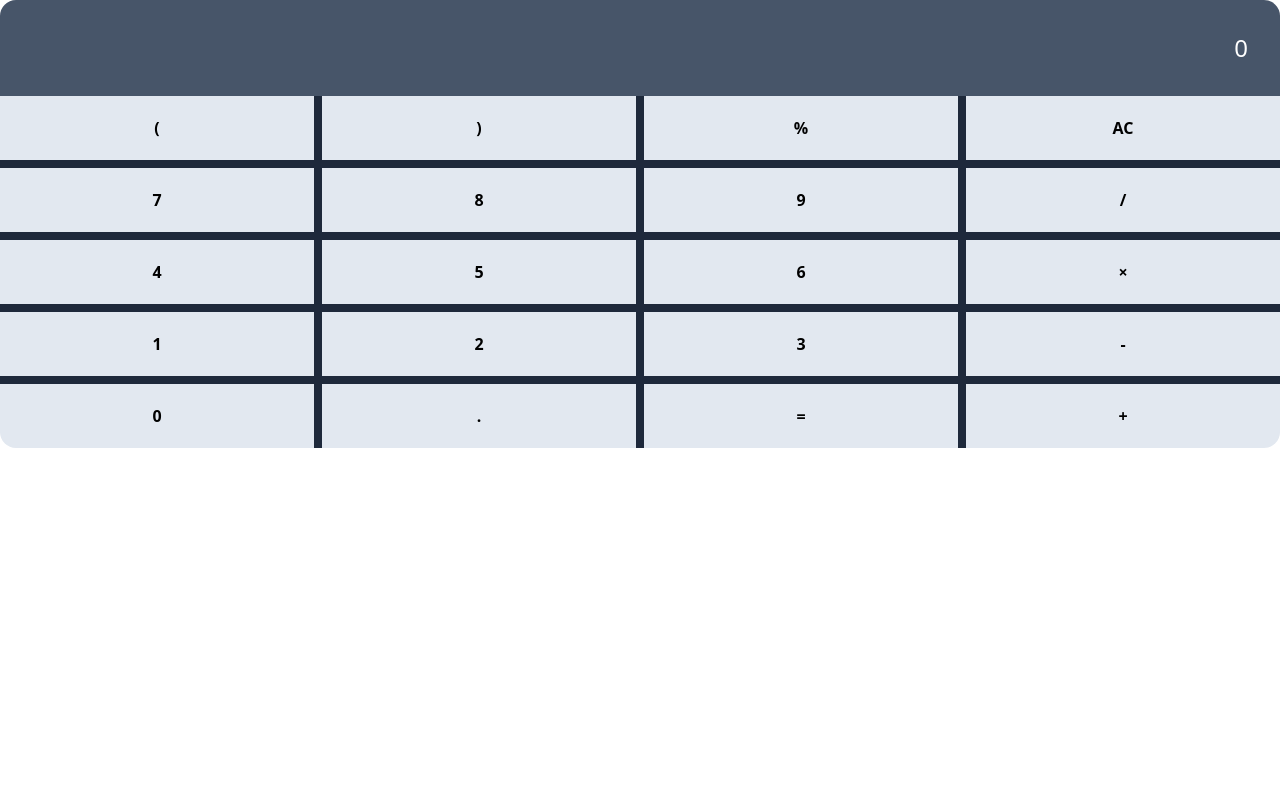
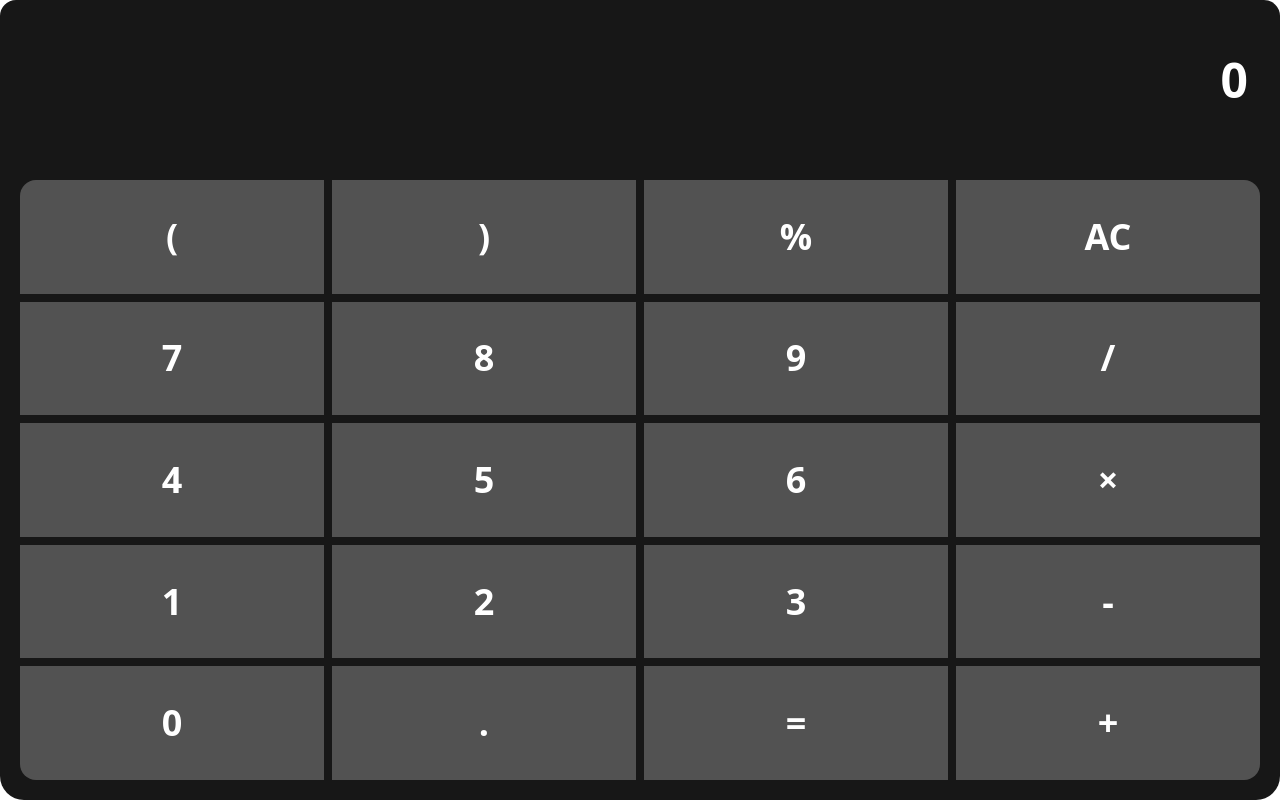
Before and after one commit to Lumar-ux/calculator, a website built with Vite: page index.html in a window 1280 px wide. Built offline with nearby package versions, Linux system fonts and the light colour scheme.

Commit message:
pre-Beta - ajout reset + nouveau look

```diff
--- a/counter.js
+++ b/counter.js
@@ -1,5 +1,8 @@
 let OpNbSigne = []
 let tmpNumber = "";
+let res;
+let sign;
+let nombre;
 let result = document.getElementById("result");
 function screen(content) {
   result.textContent = content;
@@ -22,15 +25,22 @@ document.querySelectorAll(".operator").forEach(elOp => {
       }
   });
 });
-document.getElementById("equal").addEventListener("click", () => {
+function resetEquation() {
+  tmpNumber = "";
+  OpNbSigne = [];
+  nombre = [];
+  sign = [];
+  res = "";
+}
+function equation(){
   OpNbSigne.push(tmpNumber);
   tmpNumber = "";
   if (!(OpNbSigne.length%2==0)) { //vérifie si l'opération mathématique a une longeur impaire
-    let res;
-    let sign = OpNbSigne.filter(nb=>!/[\d.]/.test(nb)); // stock les sign dans un nouveau tableau
-    let nombre = OpNbSigne.map(nb => parseFloat(nb)).filter(nb => !isNaN(nb)); // stock les nombres dans un nouveau tableau
-    // console.log("try sign "+sign) //savoir les sign introduie par l'utlisateur
-    // console.log("try nombre "+nombre) //savoir les nombres introduie par l'utlisateur
+
+    sign = OpNbSigne.filter(nb=>!/[\d.()]/.test(nb)); // stock les sign dans un nouveau tableau
+    nombre = OpNbSigne.map(nb => parseFloat(nb)).filter(nb => !isNaN(nb)); // stock les nombres dans un nouveau tableau
+    console.log("try sign "+sign) //savoir les sign introduie par l'utlisateur
+    console.log("try nombre "+nombre) //savoir les nombres introduie par l'utlisateur
     for (let i = 0; i < sign.length; i++) { //for qui calcule les valeur des nombre uniquement pour les signes pemdas prioritére
       if (sign[i] === "×" || sign[i] === "/" || sign[i] === "%") {
         switch (sign[i]) {
@@ -73,4 +83,13 @@ document.getElementById("equal").addEventListener("click", () => {
       OpNbSigne.splice(i)
     }
   }
+};
+
+document.getElementById("equal").addEventListener("click", () => {equation()});
+document.getElementById("reset").addEventListener("click", () => {
+  screen(0);
+  resetEquation()
+  // console.log(nombre); // Vérifie si les tableaux sont vides
+  // console.log(sign);
+  // console.log(OpNbSigne);
 });
--- a/index.html
+++ b/index.html
@@ -8,31 +8,31 @@
     <title>Calcultator</title>
   </head>
   <body class="bg-white h-screen w-screen">
-    <main id="app" class="md:container mx-auto">
-      <section class="calcuArea bg-slate-600 w-full p-8 flex justify-end rounded-t-2xl">
-        <p class="text-2xl text-white" id="result">0</p>
+    <main id="app" class="sm:container mx-auto h-full">
+      <section class="calcuArea bg-neutral-900 p-8 flex justify-end items-center rounded-t-2xl w-full h-1/5">
+        <p class="font-semibold text-5xl text-white" id="result">0</p>
       </section>
-      <section class="opButton bg-slate-800 w-full grid grid-cols-4 grid-row-5 gap-2 rounded-b-3xl">
-        <button class="number bg-slate-200 font-bold p-5" type="button" id="para-start">(</button>
-        <button class="number bg-slate-200 font-bold p-5" type="button" id="para-end">)</button>
-        <button class="operator bg-slate-200 font-bold p-5" type="button" id="modulo">%</button>
-        <button class="number bg-slate-200 font-bold p-5" type="button" id="reset">AC</button>
-        <button class="number bg-slate-200 font-bold p-5" type="button" id="seven">7</button>
-        <button class="number bg-slate-200 font-bold p-5" type="button" id="eight">8</button>
-        <button class="number bg-slate-200 font-bold p-5" type="button" id="nine">9</button>
-        <button class="operator bg-slate-200 font-bold p-5" type="button" id="division">/</button>
-        <button class="number bg-slate-200 font-bold p-5" type="button" id="four">4</button>
-        <button class="number bg-slate-200 font-bold p-5" type="button" id="five">5</button>
-        <button class="number bg-slate-200 font-bold p-5" type="button" id="six">6</button>
-        <button class="operator bg-slate-200 font-bold p-5" type="button" id="multiplication">×</button>
-        <button class="number bg-slate-200 font-bold p-5" type="button" id="one">1</button>
-        <button class="number bg-slate-200 font-bold p-5" type="button" id="two">2</button>
-        <button class="number bg-slate-200 font-bold p-5" type="button" id="three">3</button>
-        <button class="operator bg-slate-200 font-bold p-5" type="button" id="substraction">-</button>
-        <button class="number bg-slate-200 font-bold p-5 rounded-bl-2xl" type="button" id="zero">0</button>
-        <button class="number bg-slate-200 font-bold p-5" type="button" id="dot">.</button>
-        <button class="bg-slate-200 font-bold p-5" type="button" id="equal">=</button>
-        <button class="operator bg-slate-200 font-bold p-5 rounded-br-2xl" type="button" class="" id="addition">+</button>
+      <section class="opButton bg-neutral-900 grid grid-cols-4 grid-row-5 gap-2 rounded-b-3xl p-5 w-full h-4/5">
+        <button class="number bg-neutral-600 text-white font-semibold p-5 rounded-tl-2xl md:text-4xl text-3xl" type="button" id="para-start">(</button>
+        <button class="number bg-neutral-600 text-white font-semibold p-5 md:text-4xl text-xl" ty3pe="button" id="para-end">)</button>
+        <button class="operator bg-neutral-600 text-white font-semibold p-5 md:text-4xl text-3xl" type="button" id="modulo">%</button>
+        <button class="bg-neutral-600 text-white font-semibold p-5 rounded-tr-2xl md:text-4xl text-3xl" type="button" id="reset">AC</button>
+        <button class="number bg-neutral-600 text-white font-semibold p-5 md:text-4xl text-3xl" type="button" id="seven">7</button>
+        <button class="number bg-neutral-600 text-white font-semibold p-5 md:text-4xl text-3xl" type="button" id="eight">8</button>
+        <button class="number bg-neutral-600 text-white font-semibold p-5 md:text-4xl text-3xl" type="button" id="nine">9</button>
+        <button class="operator bg-neutral-600 text-white font-semibold p-5 md:text-4xl text-3xl" type="button" id="division">/</button>
+        <button class="number bg-neutral-600 text-white font-semibold p-5 md:text-4xl text-3xl" type="button" id="four">4</button>
+        <button class="number bg-neutral-600 text-white font-semibold p-5 md:text-4xl text-3xl" type="button" id="five">5</button>
+        <button class="number bg-neutral-600 text-white font-semibold p-5 md:text-4xl text-3xl" type="button" id="six">6</button>
+        <button class="operator bg-neutral-600 text-white font-semibold p-5 md:text-4xl text-3xl" type="button" id="multiplication">×</button>
+        <button class="number bg-neutral-600 text-white font-semibold p-5 md:text-4xl text-3xl" type="button" id="one">1</button>
+        <button class="number bg-neutral-600 text-white font-semibold p-5 md:text-4xl text-3xl" type="button" id="two">2</button>
+        <button class="number bg-neutral-600 text-white font-semibold p-5 md:text-4xl text-3xl" type="button" id="three">3</button>
+        <button class="operator bg-neutral-600 text-white font-semibold p-5 md:text-4xl text-3xl" type="button" id="substraction">-</button>
+        <button class="number bg-neutral-600 text-white font-semibold p-5 rounded-bl-2xl md:text-4xl text-3xl" type="button" id="zero">0</button>
+        <button class="number bg-neutral-600 text-white font-semibold p-5 md:text-4xl text-3xl" type="button" id="dot">.</button>
+        <button class="bg-neutral-600 text-white font-semibold p-5 md:text-4xl text-3xl" type="button" id="equal">=</button>
+        <button class="operator bg-neutral-600 text-white font-semibold p-5 rounded-br-2xl md:text-4xl text-3xl" type="button" class="" id="addition">+</button>
       </section>
     </main>
     <script type="module" src="/counter.js"></script>
```
Also changed, not shown: output.css.
